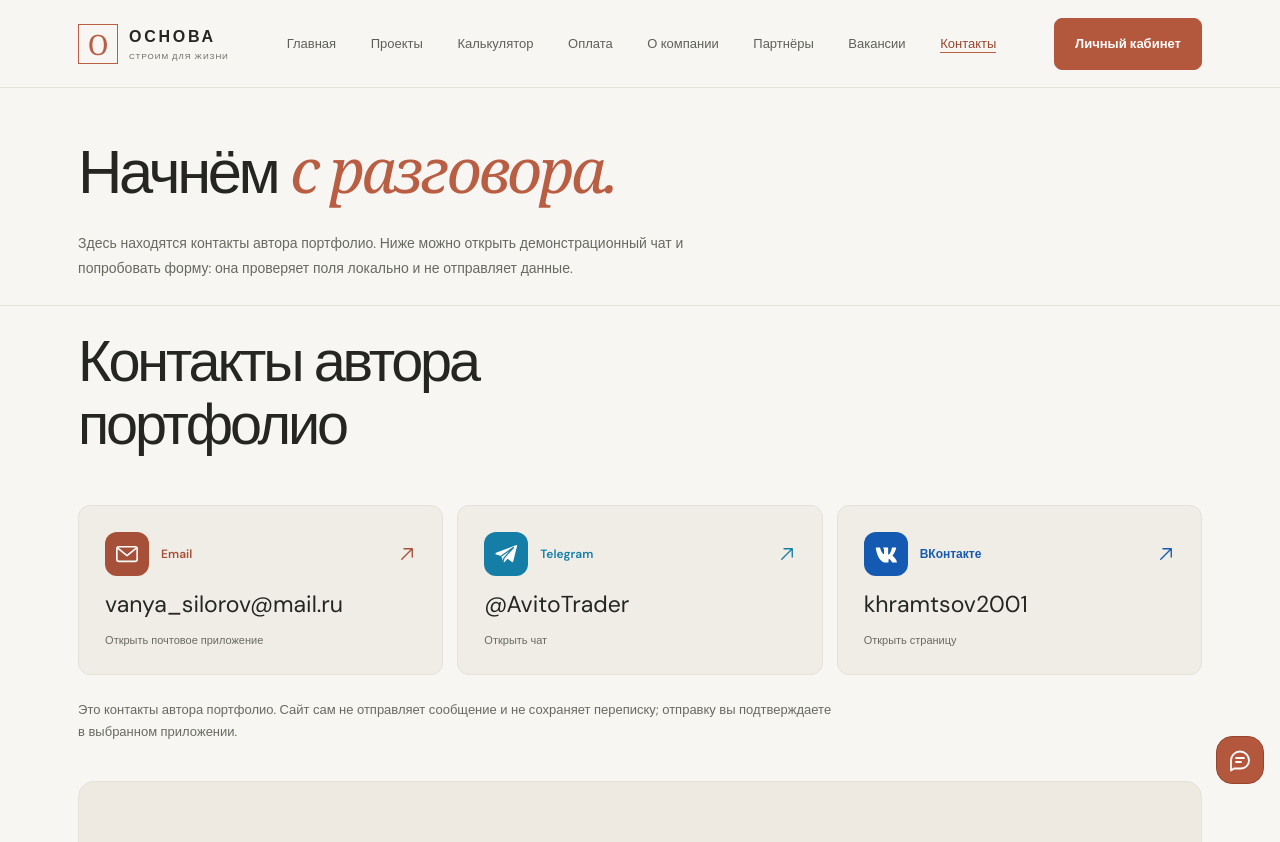
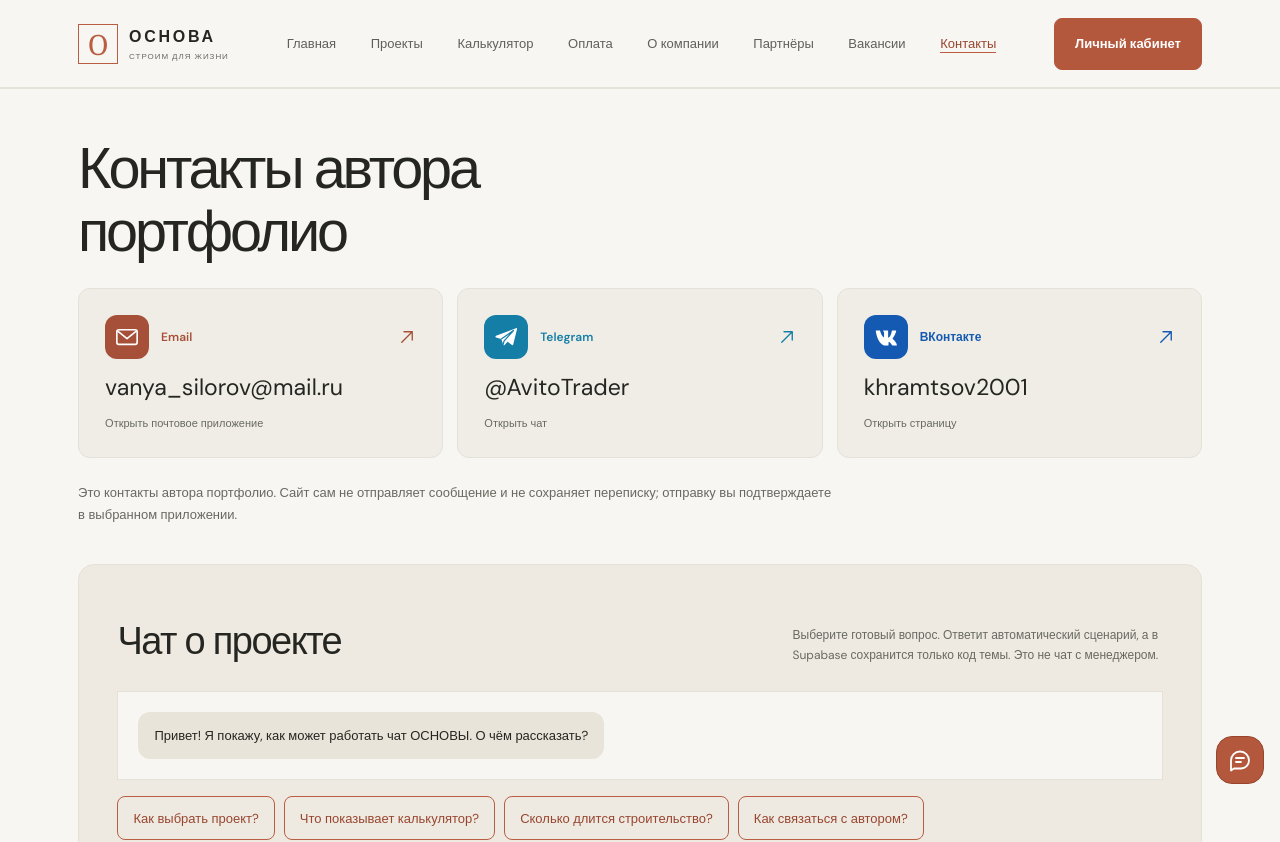
Before and after one commit to Alexkhramtsov2001/osnova, a React (Vite) app: page /contacts in a window 1280 px wide. Shown: the top 842 px of the page. Built offline with nearby package versions, Linux system fonts and the light colour scheme.

Commit message:
style: remove redundant contacts page introduction

```diff
--- a/src/App.css
+++ b/src/App.css
@@ -718,8 +718,8 @@
   margin-bottom: 38px;
 }
 
-.contact-section h2 {
-  margin: 17px 0 0;
+.contact-section :is(h1, h2) {
+  margin: 0;
   font-size: clamp(36px, 4.5vw, 64px);
   font-weight: 400;
   letter-spacing: -0.055em;
--- a/src/components/ContactSection.tsx
+++ b/src/components/ContactSection.tsx
@@ -6,6 +6,7 @@ import DemoChat from "./DemoChat";
 type ContactSectionProps = {
   id?: string;
   title: string;
+  headingLevel?: 1 | 2;
   description?: string;
   subject: string;
   message?: string;
@@ -14,11 +15,13 @@ type ContactSectionProps = {
 export default function ContactSection({
   id,
   title,
+  headingLevel = 2,
   description,
   subject,
   message,
 }: ContactSectionProps) {
   const links = contactLinks(subject, message);
+  const Heading = headingLevel === 1 ? "h1" : "h2";
   return (
     <section
       className="contact-section section-wrap"
@@ -27,7 +30,7 @@ export default function ContactSection({
     >
       <div className="contact-section-head">
         <div>
-          <h2 id="contact-section-title">{title}</h2>
+          <Heading id="contact-section-title">{title}</Heading>
         </div>
         {description && <p>{description}</p>}
       </div>
--- a/src/pages/ContactsPage.tsx
+++ b/src/pages/ContactsPage.tsx
@@ -9,16 +9,11 @@ export default function ContactsPage() {
     <div className="site-shell">
       <SiteHeader />
       <main>
-        <div className="section-wrap page-intro contacts-page-intro">
-          <h1>
-            Начнём <span>с разговора.</span>
-          </h1>
-          <p className="interior-intro-copy">
-            Здесь находятся контакты автора портфолио. Ниже можно открыть демонстрационный чат и
-            попробовать форму: она проверяет поля локально и не отправляет данные.
-          </p>
-        </div>
-        <ContactSection title="Контакты автора портфолио" subject="ОСНОВА — вопрос о проекте" />
+        <ContactSection
+          title="Контакты автора портфолио"
+          headingLevel={1}
+          subject="ОСНОВА — вопрос о проекте"
+        />
         <section className="section-wrap content-section">
           <div className="contact-form-layout">
             <div>
```
Also changed, not shown: 1 other file (tests, documents, lock files or other folders).
